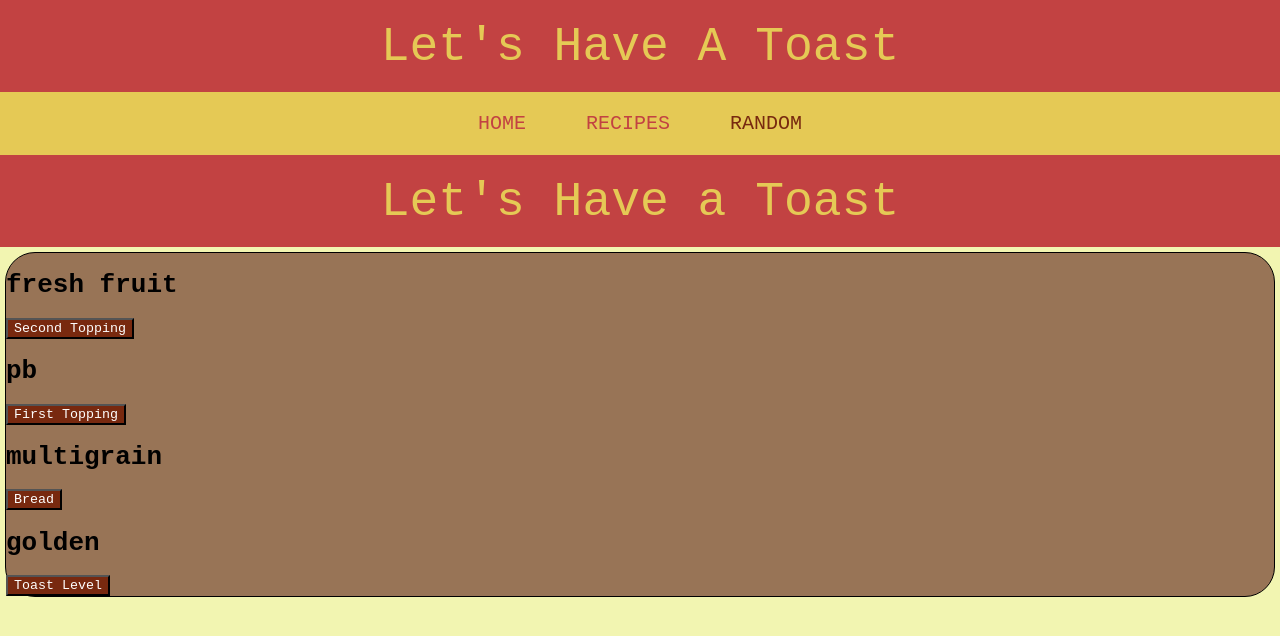
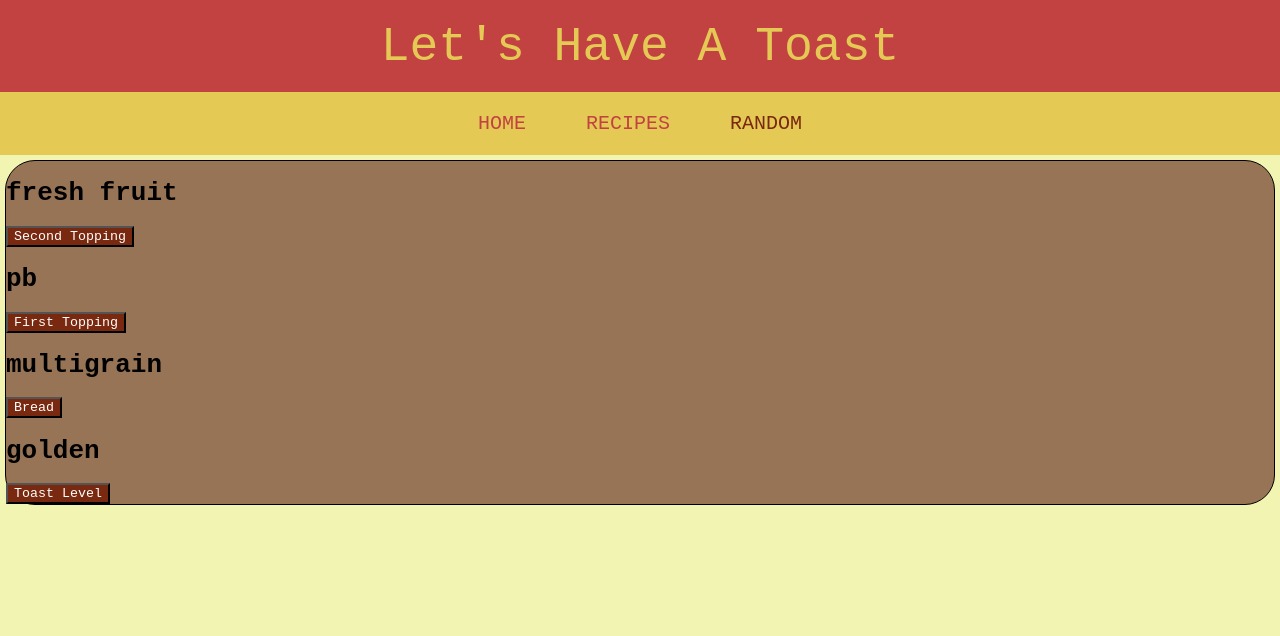
Before and after one commit to elidcraig/lets-have-a-toast, a React (Create React App) app: page /random in a window 1280 px wide. Shown: the top 636 px of the page. Built offline with nearby package versions, Linux system fonts and the light colour scheme; data requests are answered from the project's data file.

Commit message:
extra header removed

```diff
--- a/src/components/RandomDisplay.js
+++ b/src/components/RandomDisplay.js
@@ -56,7 +56,6 @@ function RandomDisplay() {
 
   return (
     <div className='randomDisplay'>
-      <header>Let's Have a Toast</header>
       <div className='generatorBox'>
         <h1>{secondTopping}</h1>
         <button
```
